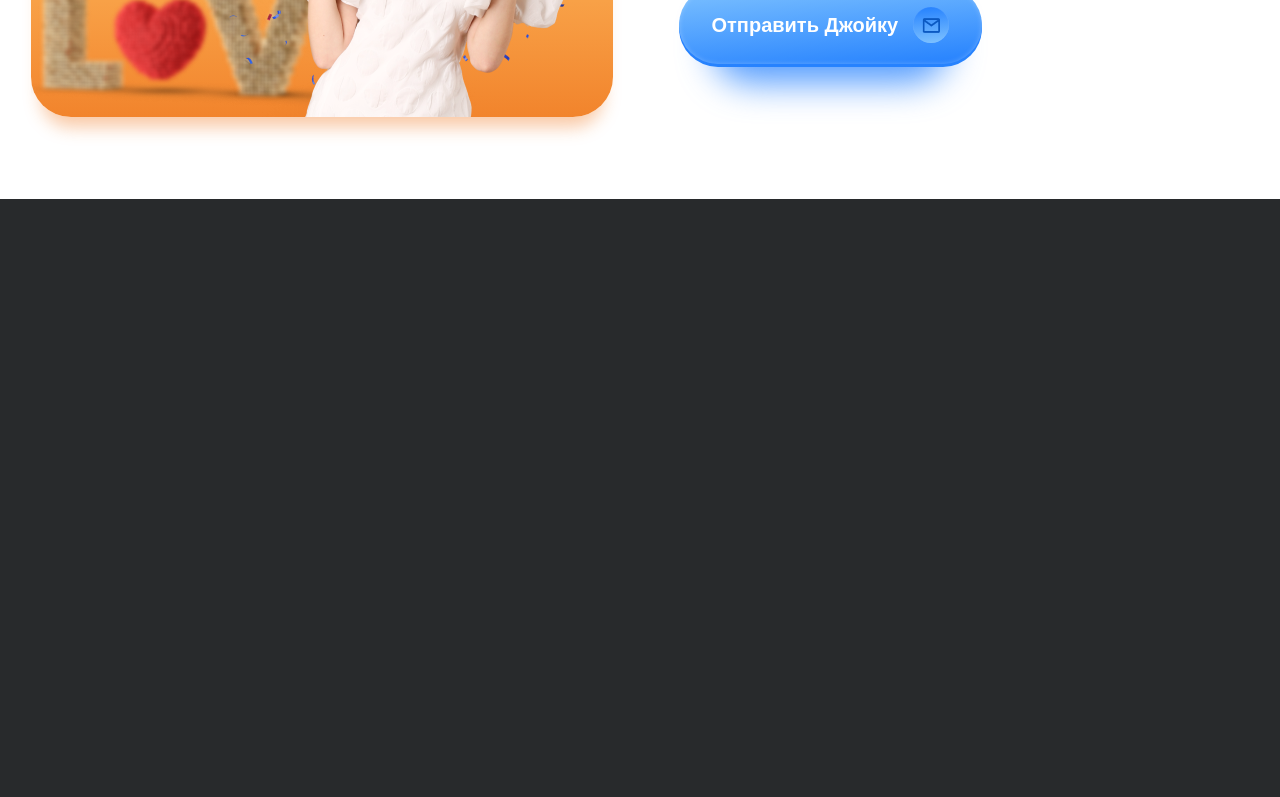
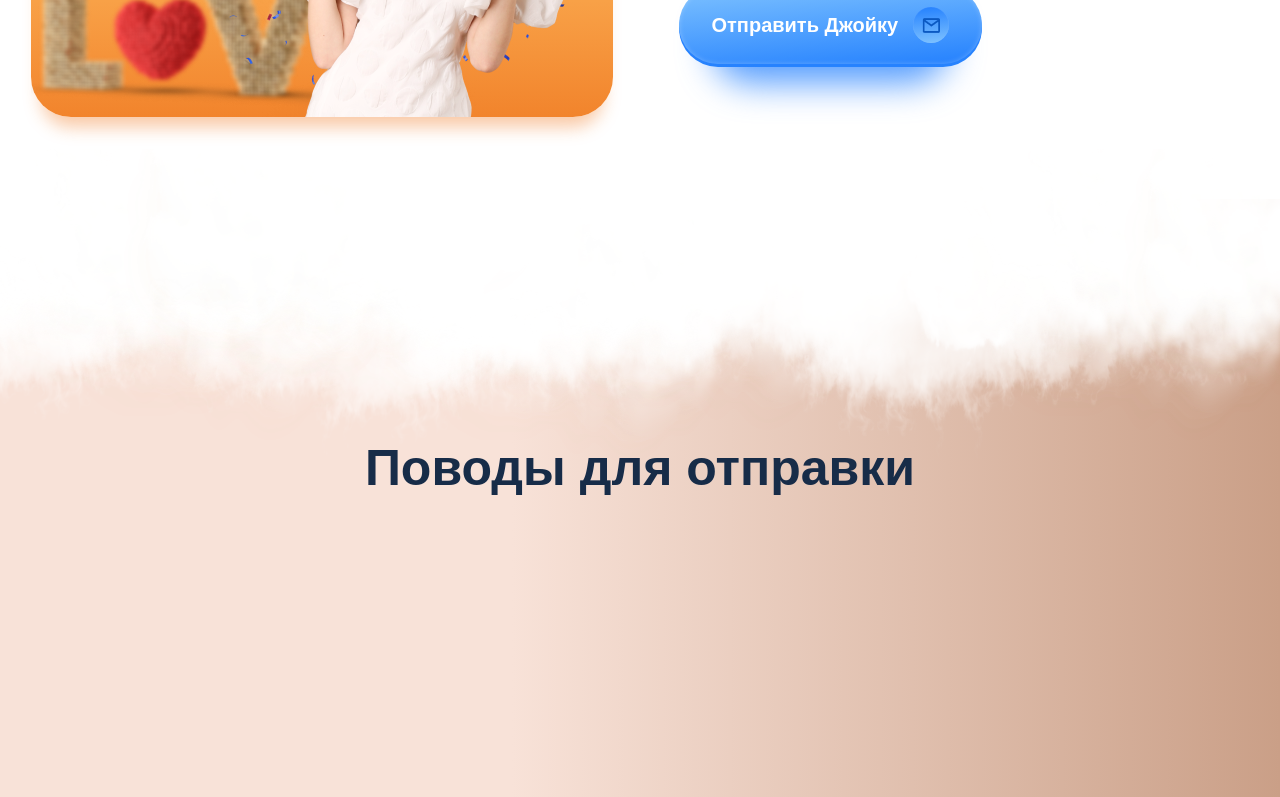
Before and after one commit to ageiwa/joyka-template-vue, a Vue app: page / in a window 1280 px wide. Shown: the part 2000-2797 px from the top of the page. Before the commit the page ends 2199 px from the top, so only its background shows below. Built offline with nearby package versions, Linux system fonts and the light colour scheme.

Commit message:
Add ReasonForSend component and background for him

```diff
--- a/src/App.vue
+++ b/src/App.vue
@@ -1,13 +1,15 @@
 <script setup>
   import Header from '@/components/Header/Header.vue'
   import Preview from '@/components/Preview/Preview.vue'
-  import HowItWorks from './components/HowItWorks/HowItWorks.vue';
+  import HowItWorks from '@/components/HowItWorks/HowItWorks.vue'
+  import ReasonForSend from '@/components/ReasonForSend/ReasonForSend.vue'
 </script>
 
 <template>
   <Header />
   <Preview />
   <HowItWorks />
+  <ReasonForSend />
 </template>
 
 <style scoped>
--- /dev/null
+++ b/src/components/ReasonForSend/ReasonForSend.vue
@@ -0,0 +1,15 @@
+<template>
+    <div class="reason-for-send">
+        <div class="reason-for-send__clouds"></div>
+
+        <div class="container">
+            <h1 class="reason-for-send__header-title">Поводы для отправки</h1>
+
+
+        </div>
+    </div>
+</template>
+
+<style scoped lang="scss">
+    @import './style.scss'
+</style>
--- /dev/null
+++ b/src/components/ReasonForSend/style.scss
@@ -0,0 +1,24 @@
+.reason-for-send {
+    padding-top: 240px;
+    height: 1504px;
+    background-color: #ffe4c4;
+    background: linear-gradient(90deg, #f8e2d8 40%, #ca9f87 100%);
+    position: relative;
+
+    &__header-title {
+        font-weight: 700;
+        font-size: 50px;
+        color: #172C48;
+        text-align: center;
+    }
+
+    &__clouds {
+        top: -50px;
+        width: 100%;
+        height: 324px;
+        background-image: url('@/assets/clouds.png');
+        background-size: 100% 324px;
+        transform: rotate(180deg);
+        position: absolute;
+    }
+}
```
